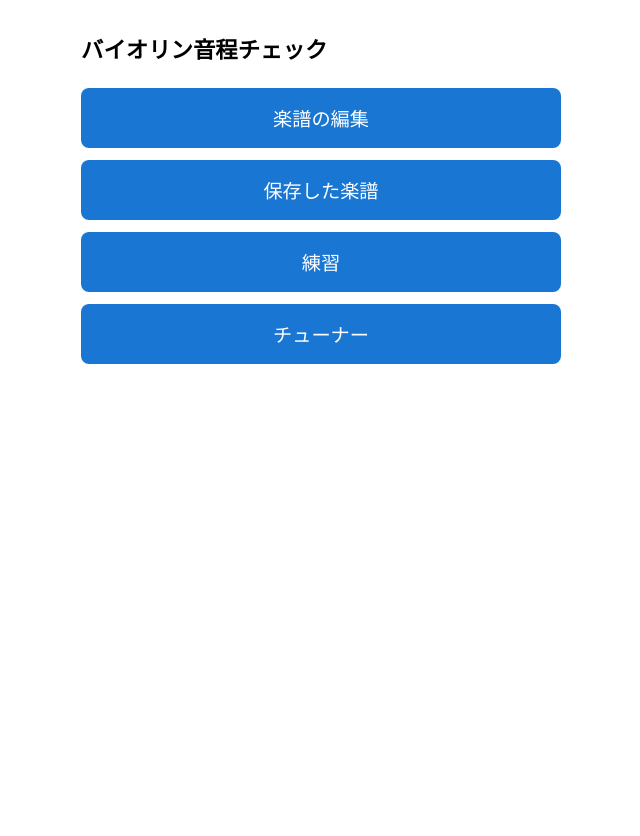
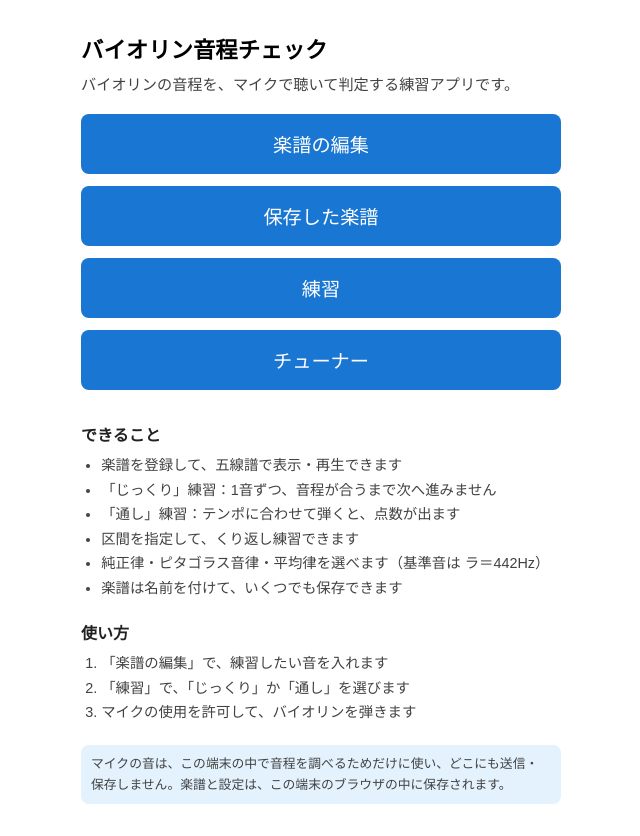
Before and after one commit to Naokichi-T/violin-pitch, a SvelteKit app: page / in a window 1280 px wide. Shown: the whole page, without its empty margins (319-959 px from the left). Before the commit the page ends 800 px from the top, so only its background shows below. Built offline with nearby package versions, Linux system fonts and the light colour scheme.

Commit message:
ホームにアプリの説明を追加、リンクを貼ったときの表示（OGP）と正式なアドレスを設定

```diff
--- a/src/routes/+page.svelte
+++ b/src/routes/+page.svelte
@@ -8,10 +8,29 @@
     name="description"
     content="バイオリンの音程を、マイクで聴いて判定する練習アプリ。楽譜を登録して、1音ずつ合わせる練習や、テンポに合わせて弾いて点数を出す練習ができます。基準音は442Hz、純正律・ピタゴラス音律・平均律に対応。"
   />
+
+  <!-- canonical：このページの正式なアドレス（同じ内容が別のアドレスで見えても、こちらを正として扱ってもらう） -->
+  <link rel="canonical" href="https://violin-pitch.vercel.app/" />
+
+  <!-- ここから下は、LINE や X などにリンクを貼ったときに出る、タイトル・説明・画像の指定（OGP） -->
+  <meta property="og:type" content="website" />
+  <meta property="og:locale" content="ja_JP" />
+  <meta property="og:site_name" content="バイオリン音程チェック" />
+  <meta property="og:title" content="バイオリン音程チェック｜音程を判定する練習アプリ" />
+  <meta property="og:description" content="バイオリンの音程を、マイクで聴いて判定。1音ずつ合わせる練習や、テンポに合わせて弾いて点数を出す練習ができます。" />
+  <meta property="og:url" content="https://violin-pitch.vercel.app/" />
+  <!-- 画像は、https:// から始まる完全なアドレスで書く決まり（static フォルダの ogp.png） -->
+  <meta property="og:image" content="https://violin-pitch.vercel.app/ogp.png" />
+
+  <!-- X（旧 Twitter）で、大きな画像つきで表示してもらうための指定 -->
+  <meta name="twitter:card" content="summary_large_image" />
 </svelte:head>
 
 <main>
   <h1>バイオリン音程チェック</h1>
+
+  <!-- ひとことの説明 -->
+  <p class="lead">バイオリンの音程を、マイクで聴いて判定する練習アプリです。</p>
 
   <!-- 各ページへのリンク -->
   <nav>
@@ -20,6 +39,28 @@
     <a href="/practice">練習</a>
     <a href="/tuner">チューナー</a>
   </nav>
+
+  <!-- アプリの説明（初めて来た人と、検索エンジンに、何ができるかを伝える） -->
+  <section class="about">
+    <h2>できること</h2>
+    <ul>
+      <li>楽譜を登録して、五線譜で表示・再生できます</li>
+      <li>「じっくり」練習：1音ずつ、音程が合うまで次へ進みません</li>
+      <li>「通し」練習：テンポに合わせて弾くと、点数が出ます</li>
+      <li>区間を指定して、くり返し練習できます</li>
+      <li>純正律・ピタゴラス音律・平均律を選べます（基準音は ラ＝442Hz）</li>
+      <li>楽譜は名前を付けて、いくつでも保存できます</li>
+    </ul>
+
+    <h2>使い方</h2>
+    <ol>
+      <li>「楽譜の編集」で、練習したい音を入れます</li>
+      <li>「練習」で、「じっくり」か「通し」を選びます</li>
+      <li>マイクの使用を許可して、バイオリンを弾きます</li>
+    </ol>
+
+    <p class="note">マイクの音は、この端末の中で音程を調べるためだけに使い、どこにも送信・保存しません。楽譜と設定は、この端末のブラウザの中に保存されます。</p>
+  </section>
 </main>
 
 <style>
@@ -34,7 +75,45 @@
   /* タイトル */
   h1 {
     font-size: 1.4rem;
-    margin: 0 0 24px 0;
+    margin: 0 0 8px 0;
+  }
+
+  /* ひとことの説明 */
+  .lead {
+    margin: 0 0 20px 0;
+    font-size: 0.95rem;
+    color: #424242;
+  }
+
+  /* アプリの説明のエリア：リンクの下に、少し間を空けて表示する */
+  .about {
+    margin-top: 32px;
+    font-size: 0.9rem;
+    line-height: 1.7;
+    color: #424242;
+  }
+
+  /* 説明の中の見出し（「できること」「使い方」） */
+  .about h2 {
+    margin: 20px 0 4px 0;
+    font-size: 1rem;
+    color: #212121;
+  }
+
+  /* 説明の中の箇条書き：左の字下げを小さめにする */
+  .about ul,
+  .about ol {
+    margin: 0;
+    padding-left: 1.4em;
+  }
+
+  /* マイクと保存についての注意書き：薄い青の地に表示する */
+  .note {
+    margin: 20px 0 0 0;
+    padding: 8px 10px;
+    font-size: 0.8rem;
+    background-color: #e3f2fd;
+    border-radius: 8px;
   }
 
   /* リンクのエリア：リンクを縦に並べる */
```
Also changed, not shown: static/ogp.png (added), static/robots.txt.
